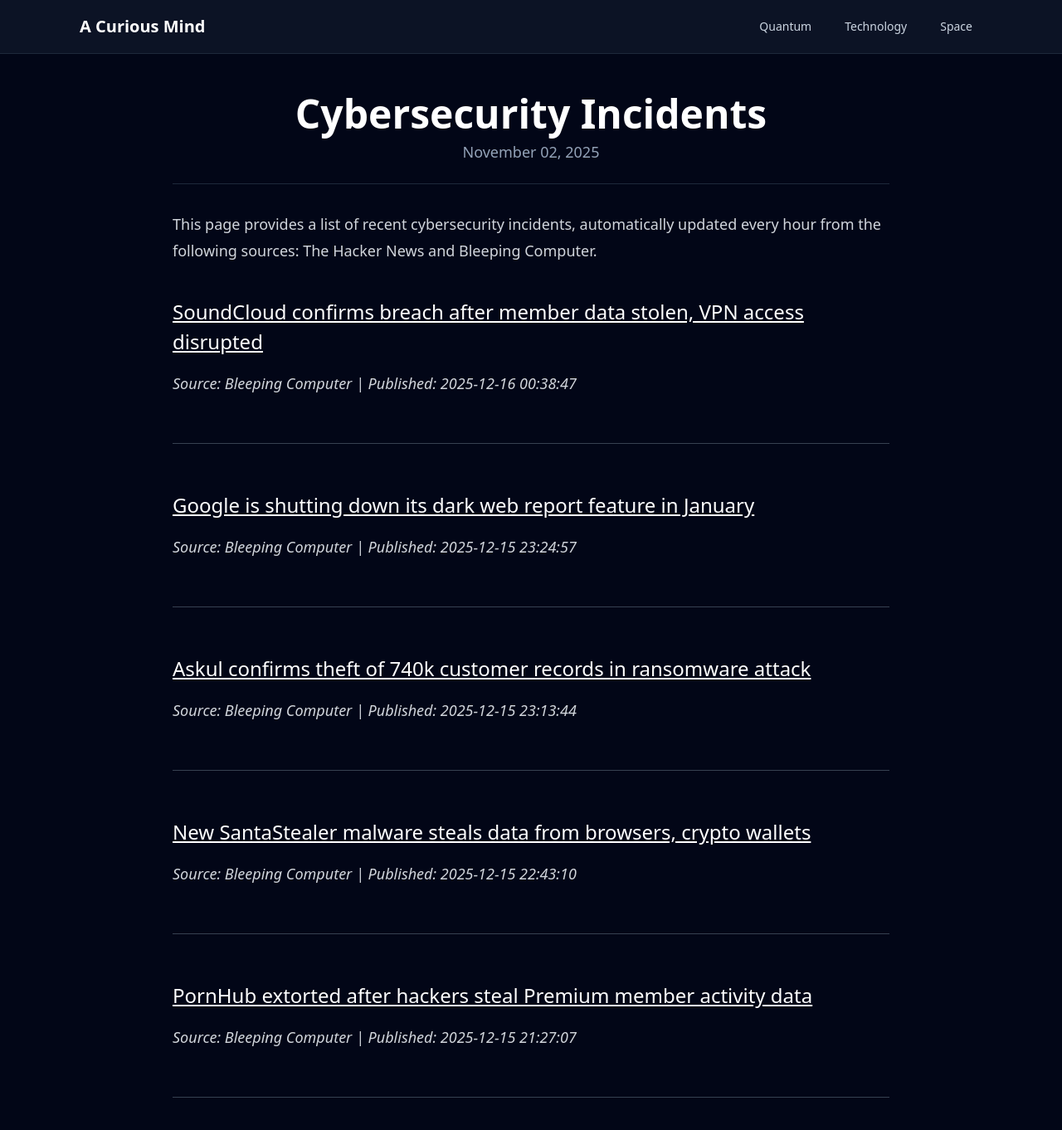
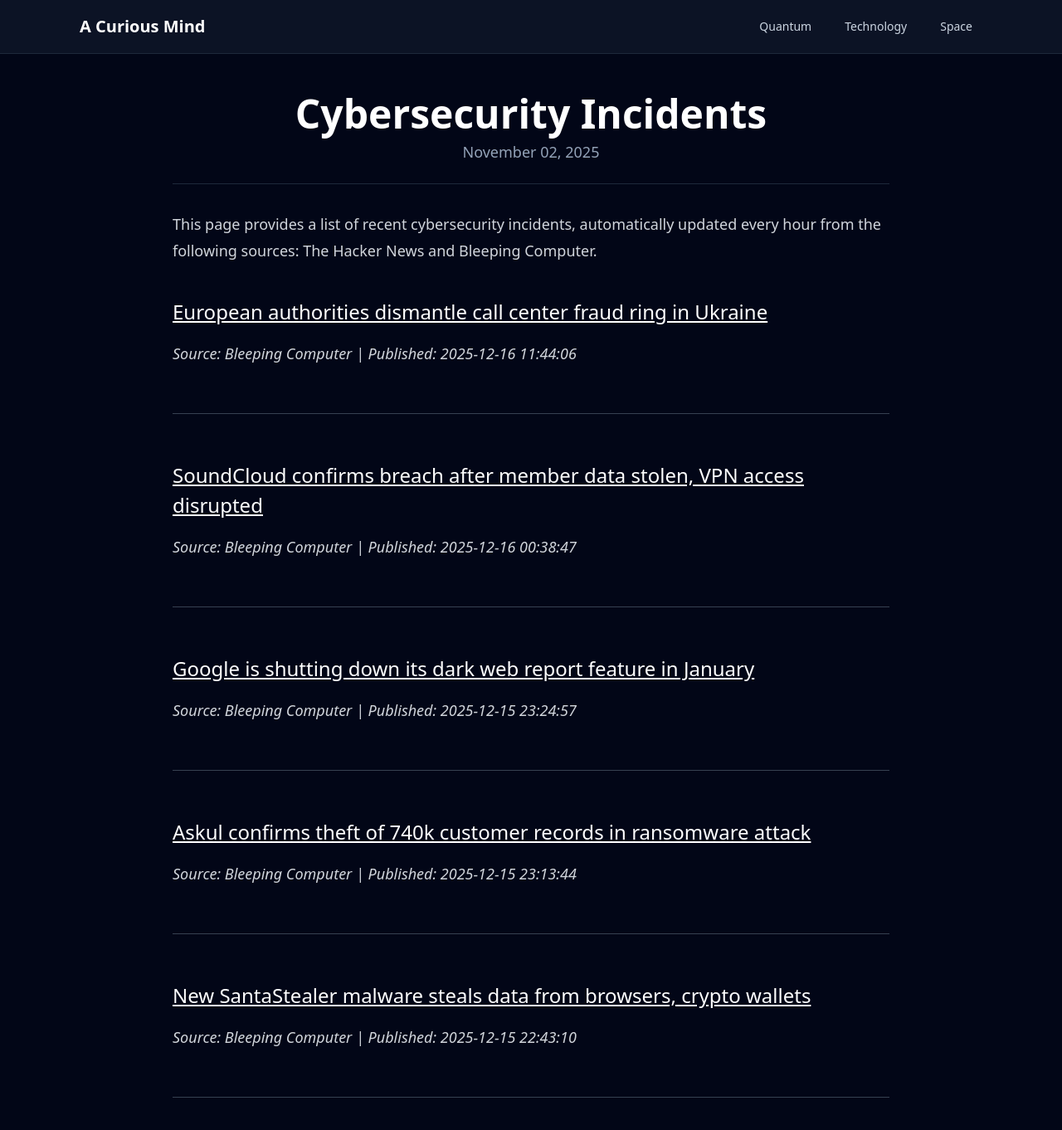
Before and after one commit to onehl7/onehl7.github.io, a Jekyll site: the page built from _posts/2025-11-02-cybersecurity-incidents.md, in a window 1280 px wide and 1400 px high. Shown: the top 1362 px of the window at 83% size. Built offline with Jekyll 4.4.1, drawn with Linux system fonts in a browser that asks for light colours; nearby versions of some CDN libraries.

Commit message:
Update news data

```diff
--- a/_data/news.json
+++ b/_data/news.json
@@ -1,4 +1,10 @@
 [
+  {
+    "source": "Bleeping Computer",
+    "title": "European authorities dismantle call center fraud ring in Ukraine",
+    "link": "https://www.bleepingcomputer.com/news/security/european-authorities-dismantle-call-center-fraud-ring-in-ukraine/",
+    "published": "2025-12-16 11:44:06"
+  },
   {
     "source": "Bleeping Computer",
     "title": "SoundCloud confirms breach after member data stolen, VPN access disrupted",
@@ -22,11 +28,5 @@
     "title": "New SantaStealer malware steals data from browsers, crypto wallets",
     "link": "https://www.bleepingcomputer.com/news/security/new-santastealer-malware-steals-data-from-browsers-crypto-wallets/",
     "published": "2025-12-15 22:43:10"
-  },
-  {
-    "source": "Bleeping Computer",
-    "title": "PornHub extorted after hackers steal Premium member activity data",
-    "link": "https://www.bleepingcomputer.com/news/security/pornhub-extorted-after-hackers-steal-premium-member-activity-data/",
-    "published": "2025-12-15 21:27:07"
   }
 ]
```
